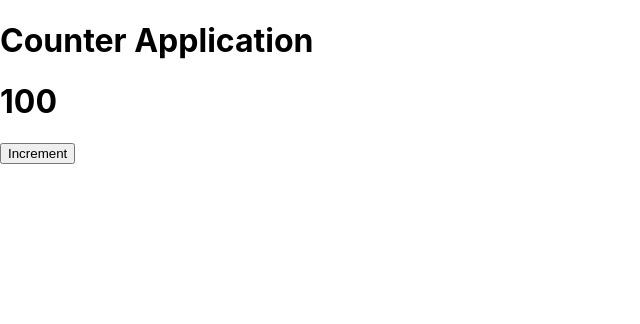
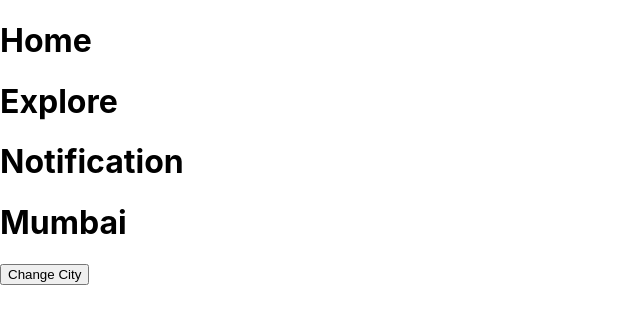
Before and after one commit to ROHITSABI/myapp-p, a React (Create React App) app: page / in a window 1280 px wide. Shown: the top 324 px of the page, without its empty margins (0-640 px from the left). Built offline with nearby package versions, Linux system fonts and the light colour scheme.

Commit message:
stateful-city

```diff
--- a/src/App.js
+++ b/src/App.js
@@ -1,20 +1,24 @@
 import { useState } from "react";
 
 function App() {
-  let [count, setCount] = useState(100);
+  let str1 = "Home";
+  let str2 = "Explore";
+  let str3 = "Notification";
 
-  let increment = () => {
-    count = count + 1;
-    //console.log(count);
+  let [city, setCity] = useState("Mumbai");
+  let changeCity = () => {
+    city = `Hello` + city;
 
-    setCount(count);
+    setCity(city);
   };
 
   return (
     <div>
-      <h1>Counter Application</h1>
-      <h1>{count}</h1>
-      <input type="button" value="Increment" onClick={increment} />
+      <h1>{str1}</h1>
+      <h1>{str2}</h1>
+      <h1>{str3}</h1>
+      <h1>{city}</h1>
+      <input type="button" value="Change City" onClick={changeCity} />
     </div>
   );
 }
```
